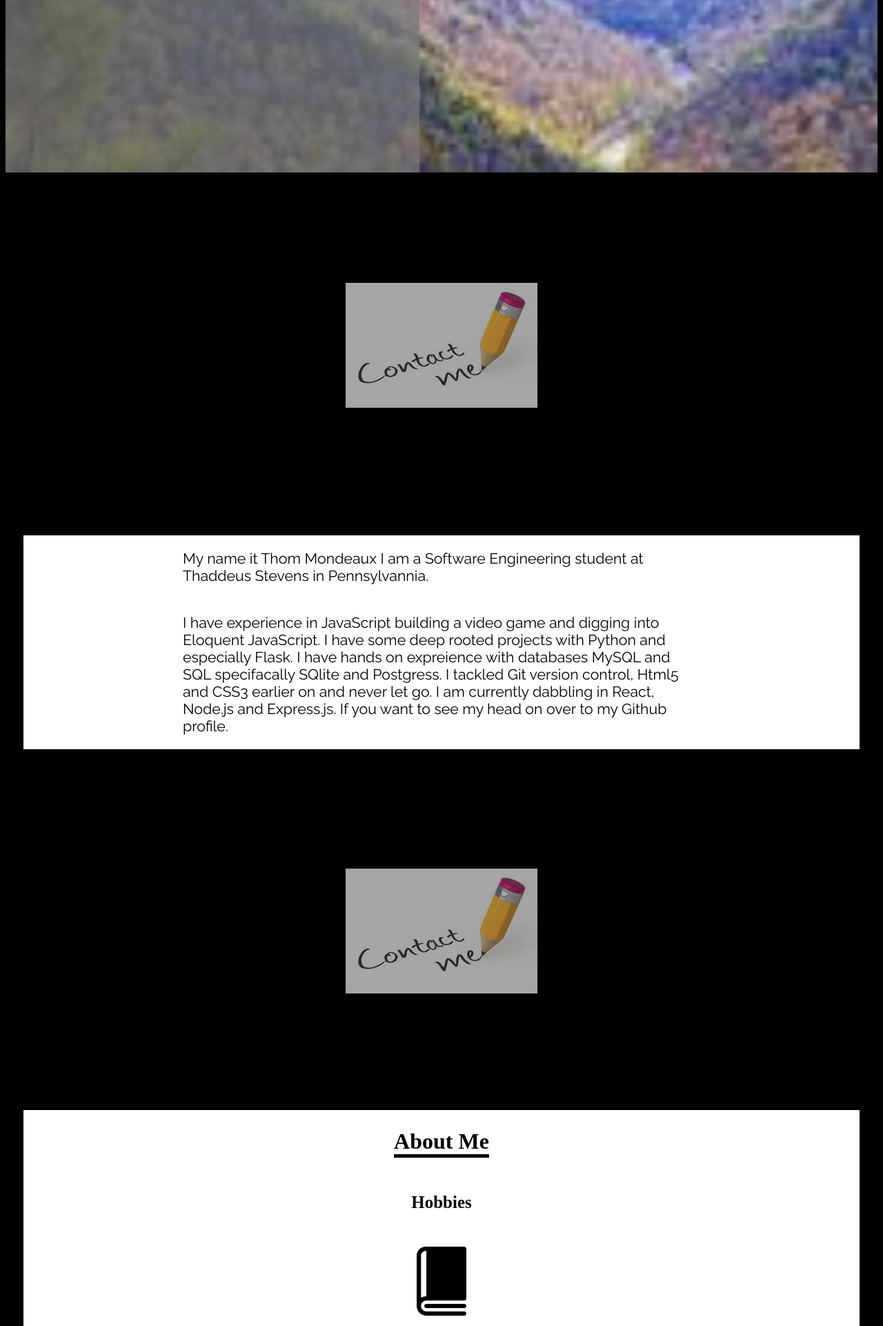
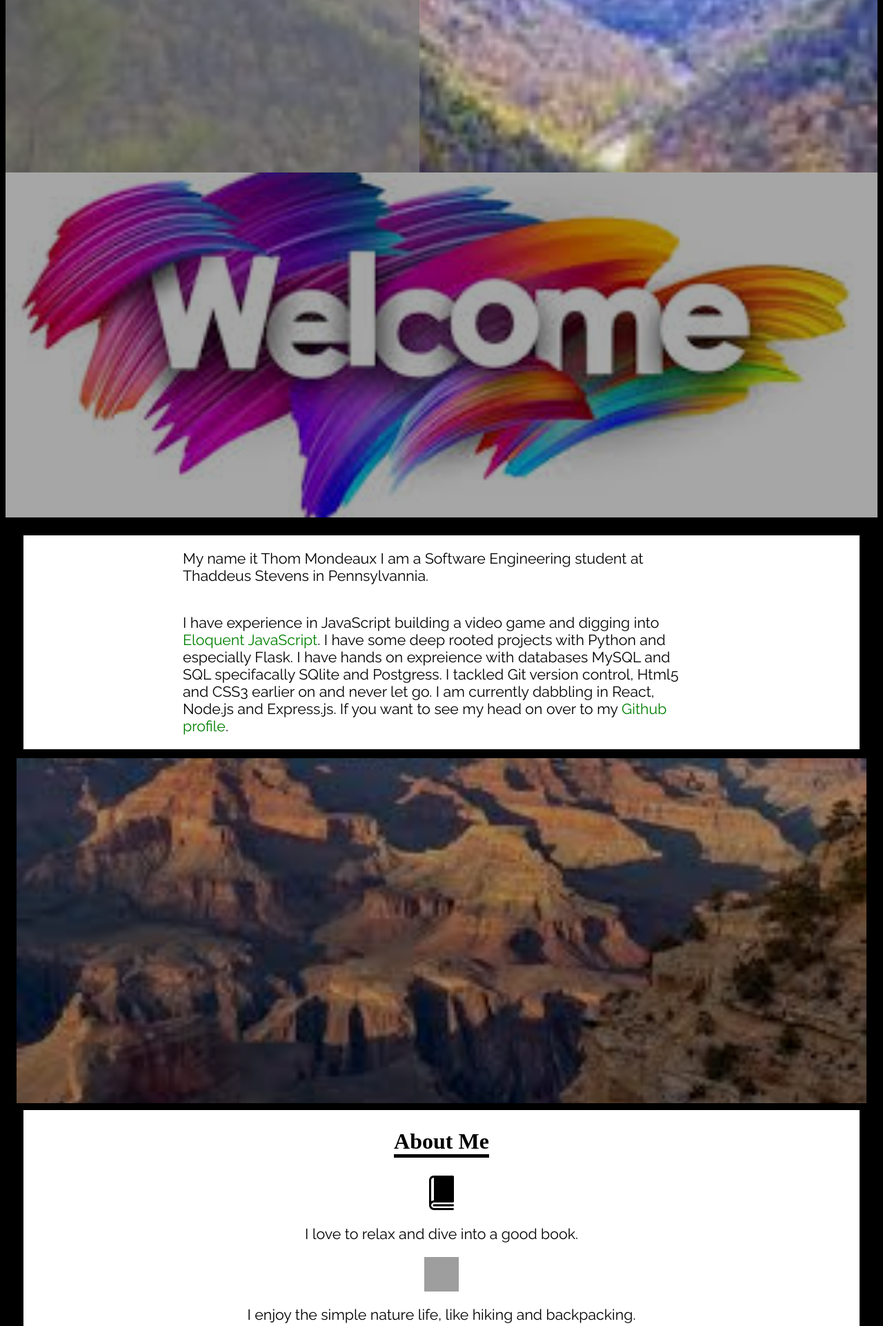
Before and after one commit to Thommond/Thom-Mond-github.io, a PHP site: page / in a window 1280 px wide. Shown: the part 408-2330 px from the top of the page at 69% size. Run offline with PHP 8.4, Linux system fonts and the light colour scheme; some web fonts are replaced; grey boxes are pictures that could not be loaded.

Commit message:
Added images for backgrounds for the paraxell scrolling.
Updated html to have proper ids for the divs.

Updated style.css and added backgrounds to div containers.

```diff
--- a/index.html
+++ b/index.html
@@ -18,7 +18,7 @@
   <body>
 
 
-      <header id='topOfPage'><!-- TODO: Make the background image be a picture of me near nature -->
+      <header id='topOfPage'>
 
         <div class="header" id='theHeader'>
 
@@ -81,8 +81,6 @@
         <section id='interests'>
 
           <h2>About Me</h2>
-
-        <h3>Hobbies<h3>
 
           <div id="hobby">
 
@@ -199,8 +197,10 @@
 
       <p>"By failing to prepare, you are preparing to fail" - Benjamin Franklin</p>
 
+      <h3>Checkout my social media!</h3>
+
       <div class="socialContainer">
-        <a class='socialLinks'href="https://www.linkedin.com/in/thom-mondeaux-84814419b/"><img class='social' src="images/linkedin.png" alt="Linkedin logo"></a><!-- TODO: Add images to social links -->
+        <a class='socialLinks'href="https://www.linkedin.com/in/thom-mondeaux-84814419b/"><img class='social' src="images/linkedin.png" alt="Linkedin logo"></a>
 
         <a class='socialLinks' href="https://github.com/Thommond"><img class='social' src="images/github.png" alt="Github logo"></a>
       </div>
--- a/style.css
+++ b/style.css
@@ -29,7 +29,7 @@ Layout
 
 a {
 text-decoration: none;
-color:black;
+color:green;
 }
 
 header a {
@@ -89,6 +89,34 @@ a:hover {
   border-bottom: 2px solid #555;
 }
 
+#background {
+background-image: url(images/welcome.jpeg);
+background-position: center;
+background-repeat: no-repeat;
+background-size: cover;
+opacity: 0.
+}
+
+#background2 {
+background-image: url(images/canyonBig.jpeg);
+}
+
+#background3 {
+background-image: url(images/maze.png);
+
+}
+
+#background4 {
+background-image:url(images/python.jpeg);
+}
+
+#background5 {
+background-image: url(images/contact.jpeg);
+}
+
+#background6 {
+background-image: url(images/canyonBig.jpeg);
+}
 
 footer {
   position: relative;
@@ -105,6 +133,7 @@ form {
   display: flex;
   flex-direction: column;
   padding: 1rem;
+  background: #fbfbfb
 }
 
 /**
@@ -204,13 +233,32 @@ End of header styles
   height: 38px;
 }
 
+
+input, textarea {
+border: 3px solid black;
+margin:1rem;
+}
+
+input {
+  height: 40px;
+}
+
+iframe {
+  width: 1000px;
+  margin-bottom: 1rem;
+  border: 2px solid #555;
+}
+
 li {
   padding: 5px;
 }
 
 label {
+  font-style: italic;
+  border-bottom: 1px solid black;
   padding: 20px;
 }
+
 
 section {
   display: flex;
@@ -235,17 +283,17 @@ section {
   margin: auto;
   width: 100%;
   height: 500px;
-  background-image: url(images/contact.jpeg);
   background-repeat: no-repeat;
   background-position: center;
+  background-size: cover;
   position: relative;
   opacity: 0.65;
   background-attachment: fixed;
 }
 
 .hobbyPic {
-  width: 100px;
-  height: 100px;
+  width: 50px;
+  height: 50px;
 
 }
 
@@ -260,6 +308,7 @@ transition: padding, ease 0.3s;
 
 }
 
+
 ul {
   list-style: none;
 }
```
Also changed, not shown: images/canyonBig.jpeg (added), images/maze.png (added), images/python.jpeg (added), images/welcome.jpeg (added).
